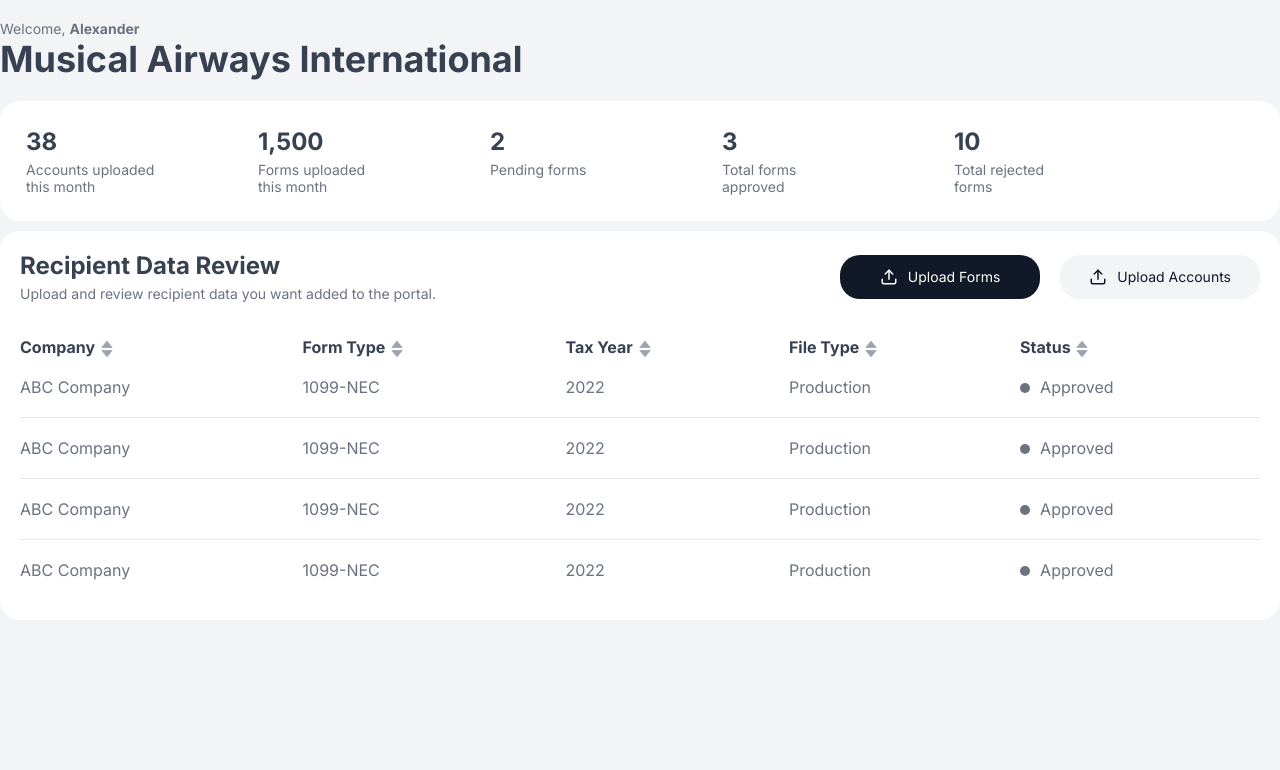
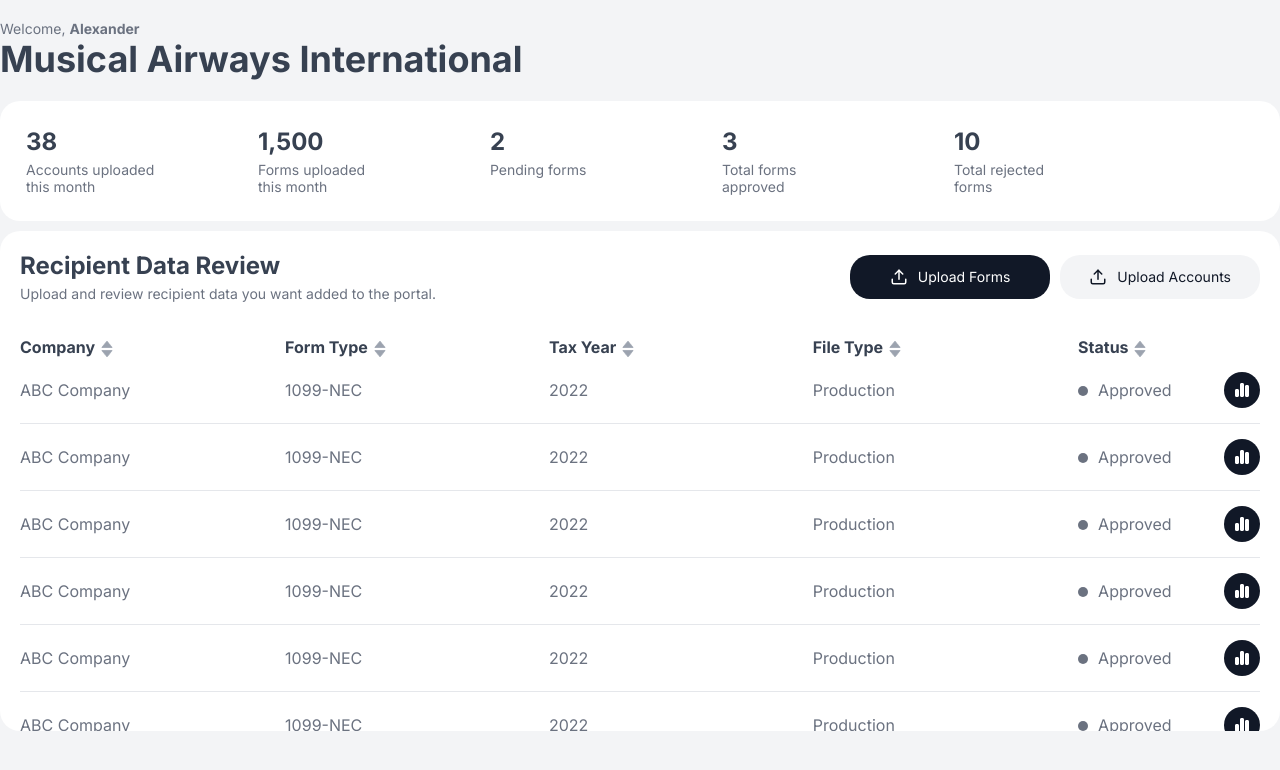
Before and after one commit to mmoya26/portal, an Angular app: page / in a window 1280 px wide. Shown: the top 770 px of the page. Built offline with nearby package versions, Linux system fonts and the light colour scheme.

Commit message:
Add review page button at the end of records for recipient datar review table + new assets

```diff
--- a/src/app/recipient-data-review-table/recipient-data-review-table.component.css
+++ b/src/app/recipient-data-review-table/recipient-data-review-table.component.css
@@ -8,6 +8,10 @@
     border-radius: var(--bd-radius);
     margin-top: 10px;
     padding: 20px;
+    height: 500px;
+    overflow: scroll;
+    scrollbar-width: 100px;
+    scrollbar-color: #D9D9D9;
 }
 
 .table-header {
@@ -33,7 +37,7 @@
 
 .header-buttons {
     display: flex;
-    gap: 1.25rem;
+    gap: 10px;
     flex-wrap: wrap;
 }
 
@@ -72,16 +76,32 @@
 .recipient-data-review-table td {
     border-bottom: 1px solid #E5E7EB;
     font-size: 1rem;
-    padding: 20px 0 20px 0;
+    padding: 15px 0 15px 0;
     color: var(--text-color);
+    width: 22%;
 }
 
 .recipient-data-review-table tr:last-child td {
-    border-bottom: none
+    padding: 15px 0 0 0;
+}
+
+.recipient-data-review-table tr td:last-child {
+    width: 5%;
+}
+
+.recipient-data-review-table .review-page-circle {
+    background-color: var(--btn-primary-color);
+    display: flex;
+    border-radius: 100%;
+    padding: 10px;
+    cursor: pointer;
+}
+
+.recipient-data-review-table tr:last-child td {
+    border-bottom: none;
 }
 
 .recipient-data-review-table th > img {
-    /* vertical-align: middle; */
     vertical-align: sub;
 }
 
--- a/src/app/recipient-data-review-table/recipient-data-review-table.component.html
+++ b/src/app/recipient-data-review-table/recipient-data-review-table.component.html
@@ -13,11 +13,11 @@
 
     <table class="recipient-data-review-table">
       <tr class="header">
-        <th>Company <img src="../../assets/sort.svg"/></th>
-        <th>Form Type <img src="../../assets/sort.svg"/></th>
-        <th>Tax Year <img src="../../assets/sort.svg"/></th>
-        <th>File Type <img src="../../assets/sort.svg"/></th>
-        <th>Status <img src="../../assets/sort.svg"/></th>
+        <th>Company <img src="../../assets/sort-icon-grey.svg"/></th>
+        <th>Form Type <img src="../../assets/sort-icon-grey.svg"/></th>
+        <th>Tax Year <img src="../../assets/sort-icon-grey.svg"/></th>
+        <th>File Type <img src="../../assets/sort-icon-grey.svg"/></th>
+        <th>Status <img src="../../assets/sort-icon-grey.svg"/></th>
       </tr>
       <tr>
         <td>ABC Company</td>
@@ -25,6 +25,7 @@
         <td>2022</td>
         <td>Production</td>
         <td><div class="status-circle"></div>Approved</td>
+        <td><div class="review-page-circle"><img src="../../assets/data-review-icon-light.svg"/></div></td>
       </tr>
 
       <tr>
@@ -33,6 +34,7 @@
         <td>2022</td>
         <td>Production</td>
         <td><div class="status-circle"></div>Approved</td>
+        <td><div class="review-page-circle"><img src="../../assets/data-review-icon-light.svg"/></div></td>
       </tr>
 
       <tr>
@@ -41,6 +43,7 @@
         <td>2022</td>
         <td>Production</td>
         <td><div class="status-circle"></div>Approved</td>
+        <td><div class="review-page-circle"><img src="../../assets/data-review-icon-light.svg"/></div></td>
       </tr>
 
       <tr>
@@ -49,6 +52,43 @@
         <td>2022</td>
         <td>Production</td>
         <td><div class="status-circle"></div>Approved</td>
+        <td><div class="review-page-circle"><img src="../../assets/data-review-icon-light.svg"/></div></td>
+      </tr>
+
+      <tr>
+        <td>ABC Company</td>
+        <td>1099-NEC</td>
+        <td>2022</td>
+        <td>Production</td>
+        <td><div class="status-circle"></div>Approved</td>
+        <td><div class="review-page-circle"><img src="../../assets/data-review-icon-light.svg"/></div></td>
+      </tr>
+
+      <tr>
+        <td>ABC Company</td>
+        <td>1099-NEC</td>
+        <td>2022</td>
+        <td>Production</td>
+        <td><div class="status-circle"></div>Approved</td>
+        <td><div class="review-page-circle"><img src="../../assets/data-review-icon-light.svg"/></div></td>
+      </tr>
+
+      <tr>
+        <td>ABC Company</td>
+        <td>1099-NEC</td>
+        <td>2022</td>
+        <td>Production</td>
+        <td><div class="status-circle"></div>Approved</td>
+        <td><div class="review-page-circle"><img src="../../assets/data-review-icon-light.svg"/></div></td>
+      </tr>
+
+      <tr>
+        <td>ABC Company</td>
+        <td>1099-NEC</td>
+        <td>2022</td>
+        <td>Production</td>
+        <td><div class="status-circle"></div>Approved</td>
+        <td><div class="review-page-circle"><img src="../../assets/data-review-icon-light.svg"/></div></td>
       </tr>
   </table>
 </div>
--- a/src/styles.css
+++ b/src/styles.css
@@ -19,6 +19,10 @@
 body {
     background-color: var(--bg-color);
     font-family: "Inter", sans-serif;
+}
+
+img {
+    height: 100%;
 }
 
 button {
```
Also changed, not shown: src/assets/data-review-icon-light.svg (added), src/assets/sort-icon-grey.svg (renamed from src/assets/sort.svg). Lines whose indentation alone changed are shown as unchanged.
